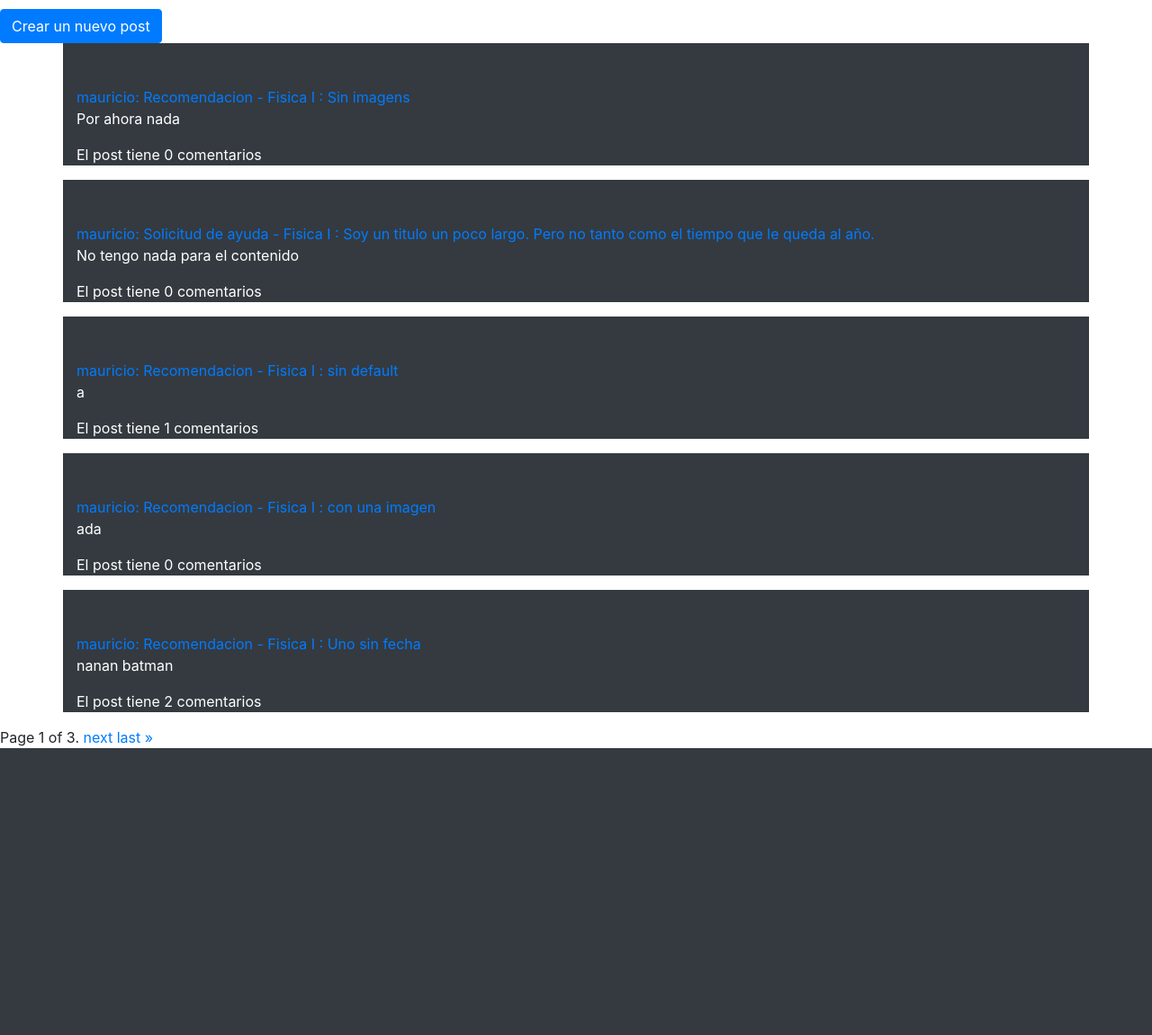
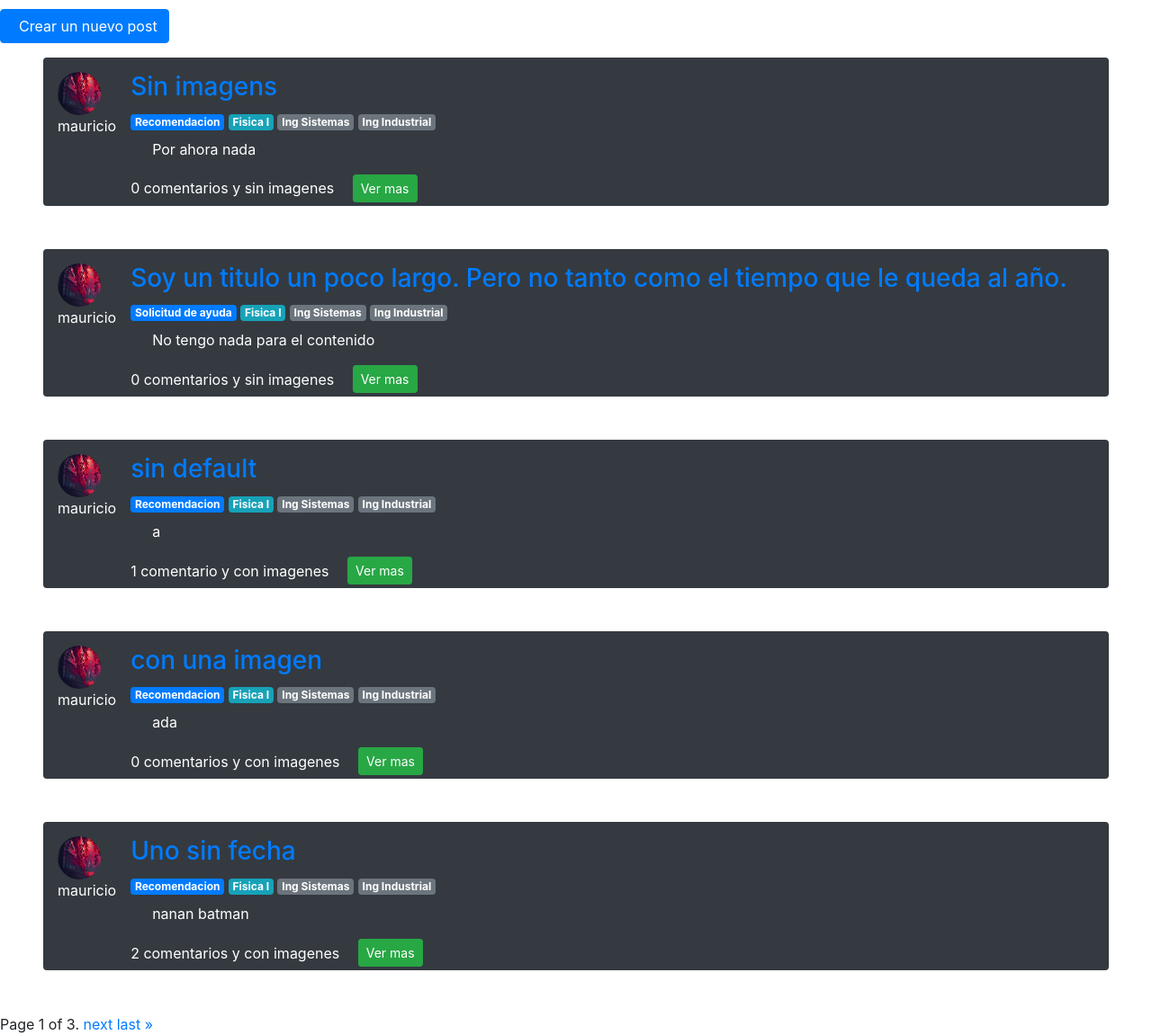
Before and after one commit to GonzalezAlanMauricio/Baul-Universitario, a Django app: page / in a window 1280 px wide. Shown: the part 56-1207 px from the top of the page at 90% size. Before the commit the page ends 888 px from the top, so only its background shows below. Run offline with Django 3.2, Linux system fonts and the light colour scheme; data comes from the database, SQL or seed files in the repository; both versions use the stored data as it was after the commit; some libraries are stand-ins or nearby versions.

Commit message:
feat: Front-End listPost

```diff
--- a/blog/static/blog/style.css
+++ b/blog/static/blog/style.css
@@ -19,3 +19,7 @@ header{
 .ul-horizontal>li{
 	display: inline;
 }
+
+.bckgr{
+	linear-gradient(180deg, #2af598 0%, #009efd 100%)
+}
--- a/blog/templates/blog/post_list.html
+++ b/blog/templates/blog/post_list.html
@@ -1,16 +1,52 @@
 {% extends "blog/base.html" %}
 {% block content %}
 
-	<a class="btn btn-primary" href="{% url 'post-nuevo' %}">Crear un nuevo post</a>
+	<a class="btn btn-primary mb-3" href="{% url 'post-nuevo' %}"><i class="fas fa-plus ml-2"></i>Crear un nuevo post</a>
 
 	{% for post in posts %}
-		<div class="container pt-5 bg-dark text-white">
-		<a href="{% url 'post-detail' post.id %}" class="text-primary">{{ post.autor }}:  {{ post.tipo }} - {{ post.materia }} :  {{post.titulo}}</a>
-		<p> {{ post.contenido }} </p>
-		<p>El post tiene {{ post.comentario_set.all | length }} comentarios</p>
+	<div class="d-flex flex-row ml-5 mb-5 mr-5 pl-3  pr-4 pt-3 bg-dark text-white rounded  ">
+
+
+		<div class="flex-shrink-1 mr-8 " >
+			<img class="rounded-circle img-base " src="{{ post.autor.perfil.imagen_perfil.url }}" >
+			<p>{{ post.autor }}</p>
 		</div>
 
+		<div class="w-90 ml-3">
+			<a  href="{% url 'post-detail' post.id %}" > <h3>  {{post.titulo}} </h3>  </a>
+
+			<span class="badge badge-primary " >{{ post.tipo }}</span>
+			<span class="badge badge-info">{{ post.materia }}</span>
+
+			{% for carrera in post.materia.carreras.all %}
+				<span class="badge badge-secondary">{{ carrera.nombre }}</span>
+			{% endfor %}
+
+
+			<p class="ml-4 mt-2"> {{ post.contenido | truncatechars:200  }} </p>
+
+			<div >
+				{% if  post.comentario_set.all|length == 1 %}
+				<p class="d-inline"> {{ post.comentario_set.all | length }} comentario</p>
+				{% else %}
+				<p class="d-inline"> {{ post.comentario_set.all | length }} comentarios</p>
+				{% endif %}
+
+				{%  if post.imagen1 or post.imagen2 or post.imagen3 %}
+				<p class="d-inline"> y con imagenes</p>
+				{% else %}
+				<p class="d-inline"> y sin imagenes</p>
+				{% endif %}
+				<a class="btn btn-success btn-sm  mb-1 ml-3" href="{% url 'post-detail' post.id %}">Ver mas</a>
+			</div>
+		</div>
+
+
+	</div>
+
+
 	{% endfor %}
+
 
 	<div class="pagination">
 		<span class="step-links">
```
Also changed, not shown: blog/templates/blog/home.html (deleted, +0 -13 lines), db.sqlite3.
